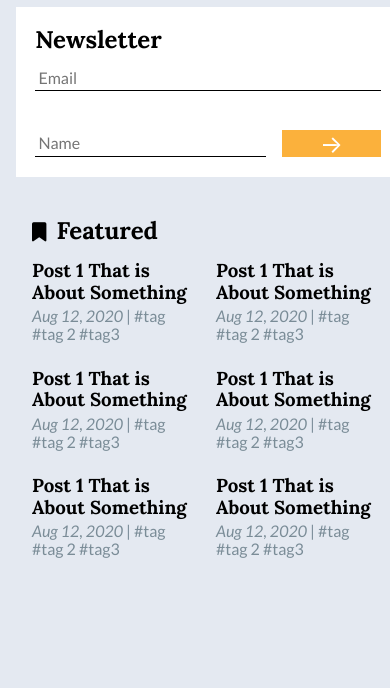
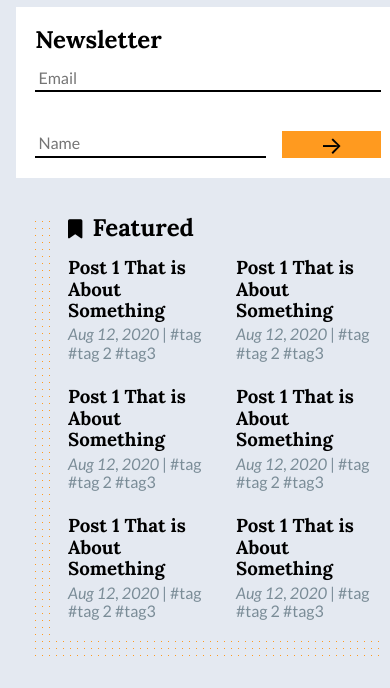
Before and after one commit to saharshxyz/binns, a plain HTML site: page index.html in a window 390 px wide. Shown: the part 164-852 px from the top of the page. Drawn offline with Linux system fonts and the light colour scheme.

Commit message:
Added radial bg to featuerd posts Responsive goodness too

```diff
--- a/assets/css/styles.css
+++ b/assets/css/styles.css
@@ -4,6 +4,8 @@
   --breakpoint--tablet: 768px;
   --breakpoint--laptop: 1024px;
   --breakpoint--desktop: 1200px;
+
+  --radial--size: 0.7px;
 
   --color--white: #ffffff;
   --color--black: #000000;
@@ -13,8 +15,8 @@
   --background--secondary: var(--color--white);
   --text--color: var(--color--black);
   --text--color--opposite: var(--color--white);
-  --color--primary: #fbb13c;
-  --color--secondary: #ff9a1f;
+  --color--primary: #ff9a1f;
+  --color--secondary: #fbb13c;
 }
 
 @media (prefers-color-scheme: dark) {
@@ -122,7 +124,7 @@ nav {
 input {
   background-color: var(--background--secondary);
   padding: 0.2em;
-  border-bottom: 1px solid var(--text--color);
+  border-bottom: 2px solid var(--text--color);
   width: 100%;
   color: var(--text--color);
   border-radius: 0px;
@@ -137,11 +139,11 @@ input:focus {
   font-size: 1.5em;
   background-color: var(--color--primary);
   transition: all 0.1s ease-in-out;
-  color: var(--text--color--opposite);
+  color: var(--text--color);
 }
 
 .form button:active {
-  color: var(--text--color);
+  color: var(--text--color--opposite);
 }
 
 /* ==========
@@ -149,9 +151,17 @@ input:focus {
 ========== */
 
 .featured {
-  height: 80%;
   margin: 1em;
   margin-top: 2.5em;
+  background-image: radial-gradient(var(--color--primary) var(--radial--size), transparent var(--radial--size));
+  background-size: calc(10 * var(--radial--size)) calc(10 * var(--radial--size));
+}
+
+.featured__wrapper {
+  background-color: var(--background--color);
+  transform: translate(20px, -20px);
+
+  padding: 1em;
 }
 
 .featured__posts {
--- a/index.html
+++ b/index.html
@@ -40,6 +40,7 @@
         </div>
         <div class="hero__group">
           <div class="featured">
+            <div class="featured__wrapper">
               <h2><i class="fas fa-bookmark"></i> Featured</h2>
               <div class="featured__posts">
                 <div class="featured__group">
@@ -75,5 +76,6 @@
           </div>
         </div>
       </div>
+    </div>
   </body>
 </html>
```
Lines whose indentation alone changed are shown as unchanged.
